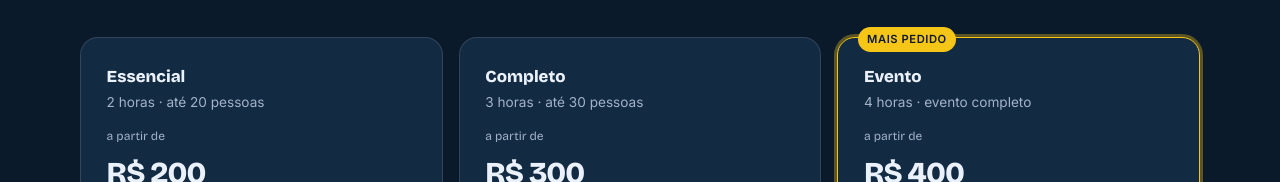
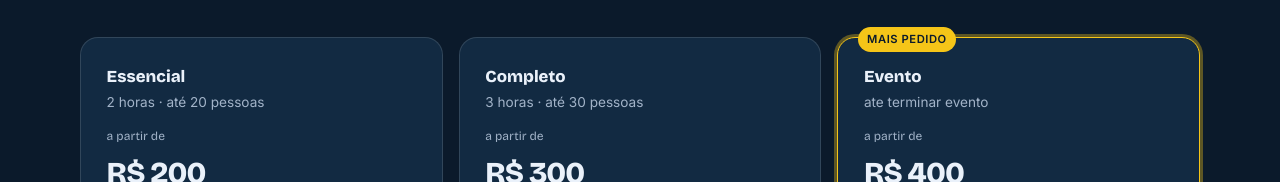
Before and after one commit to canola365/studio-canola, a plain HTML site: page index.html in a window 1280 px wide. Shown: the part 1448-1630 px from the top of the page. Drawn offline with nearby package versions, Linux system fonts and the light colour scheme.

Commit message:
Alterar descrição do pacote Evento: de '4 horas · evento completo' para 'ate terminar evento'

```diff
--- a/index.html
+++ b/index.html
@@ -173,7 +173,7 @@
           <article class="pack featured reveal">
             <span class="tag">Mais pedido</span>
             <h3>Evento</h3>
-            <p class="pack-meta">4 horas · evento completo</p>
+            <p class="pack-meta">ate terminar evento</p>
             <p class="price"><small>a partir de</small> R$ 400</p>
             <ul>
               <li>Material incluso</li>
```
